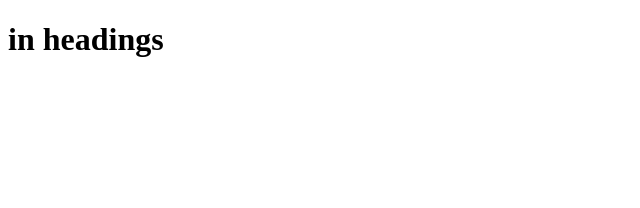
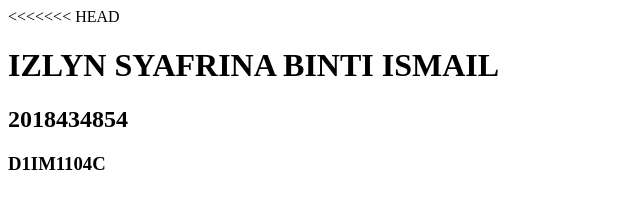
Before and after one commit to izlynsyafrina99/website-personal-, a plain HTML site: page index.html in a window 1280 px wide. Shown: the whole page, without its empty margins (0-640 px from the left). Drawn offline with Linux system fonts and the light colour scheme.

Commit message:
Add files via upload

```diff
--- a/index.html
+++ b/index.html
@@ -1,9 +1,12 @@
+<<<<<<< HEAD
 <!DOCTYPE html>
 <html>
 <head>
 	<title></title>
 </head>
 <body>
-<h1>in headings</h1>
+<h1>IZLYN SYAFRINA BINTI ISMAIL</h1>
+<h2>2018434854</h2>
+<h3>D1IM1104C</h3>
 </body>
 </html>
```
